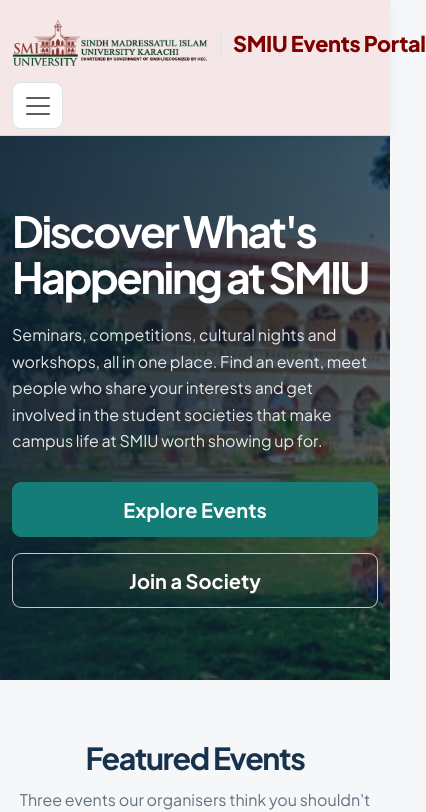
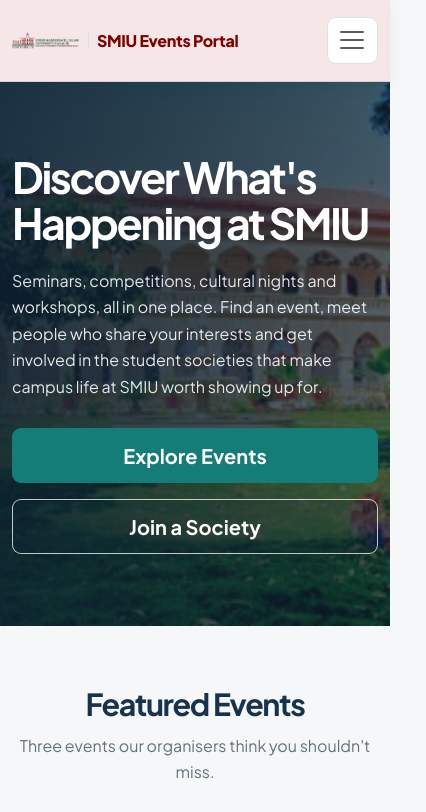
Before and after one commit to laibaibrahim/smiu-events-portal, a plain HTML site: page index.html in a window 390 px wide. Shown: the top 812 px of the page, 426 px wide, since content can reach past the window. Drawn offline with nearby package versions, Linux system fonts and the light colour scheme.

Commit message:
Improve mobile navbar responsiveness

```diff
--- a/CSS/style.css
+++ b/CSS/style.css
@@ -590,3 +590,43 @@ button:focus-visible {
     transition-duration: 0.01ms !important;
   }
 }
+
+/* ================= MOBILE NAVBAR IMPROVEMENTS ================= */
+
+@media (max-width: 575.98px) {
+
+  .site-navbar .container {
+    gap: 8px;
+  }
+
+  .site-navbar__brand {
+    min-width: 0;
+    max-width: calc(100% - 60px);
+    gap: 8px !important;
+  }
+
+  .site-navbar__logo {
+  width: auto;
+  max-width: 68px;
+  height: 58px;
+}
+
+  .site-navbar__brand > .bi {
+  width: 50px;
+  height: 50px;
+  flex: 0 0 50px;
+  line-height: 50px;
+  font-size: 1.5rem !important;
+}
+  .site-navbar__brand-text {
+    font-size: 1rem;
+    padding-left: 8px;
+    letter-spacing: -0.02em;
+    overflow-wrap: anywhere;
+  }
+
+  .site-navbar .navbar-toggler {
+    flex-shrink: 0;
+  }
+
+}
```
